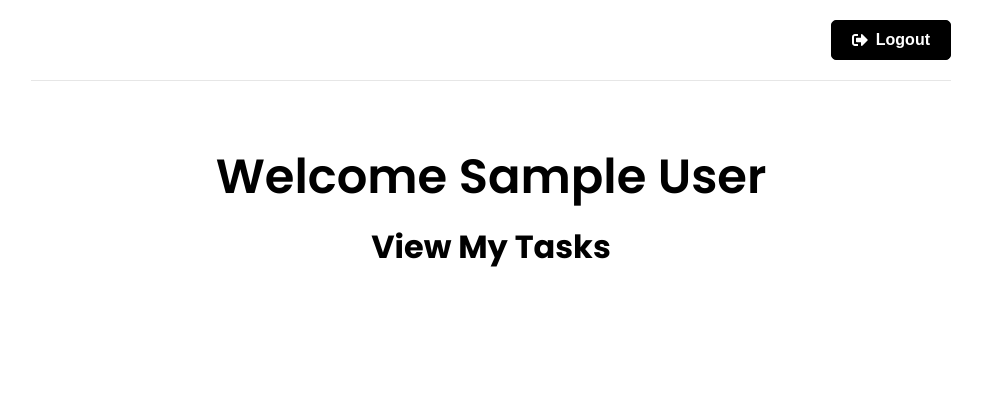
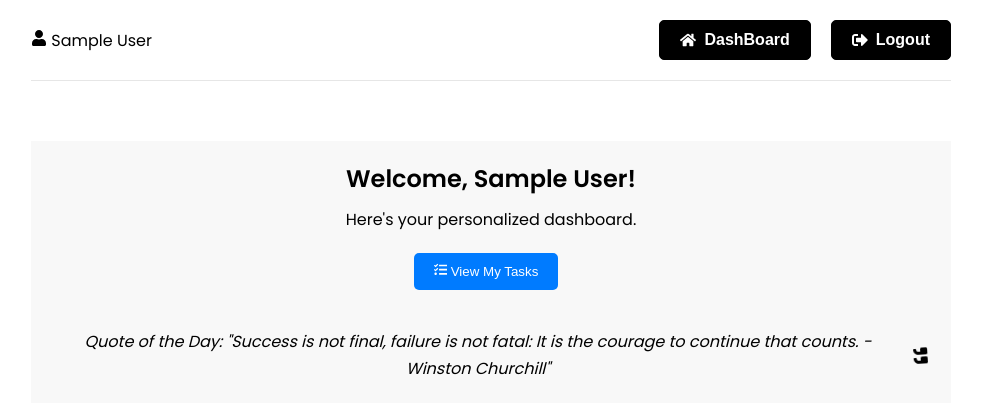
Before and after one commit to ZOHANZA/TaskTrackerMern, a React (Create React App) app in the folder frontend/: page / in a window 1280 px wide. Shown: the top 414 px of the page, without its empty margins (149-1131 px from the left). Built offline with nearby package versions, Linux system fonts and the light colour scheme; sample sign-in values are in the browser's storage; what react-dotenv would draw is missing.

Commit message:
Styling and Functionality added

```diff
--- /dev/null
+++ b/frontend/src/components/DeleteModal.jsx
@@ -0,0 +1,27 @@
+import React from "react";
+import { FaTimes } from "react-icons/fa";
+
+const DeleteModal = ({ isOpen, onClose, onConfirm }) => {
+  return (
+    <>
+      {isOpen && (
+        <div className="modal-overlay">
+          <div className="delete-modal">
+            <h2>Confirm Delete</h2>
+            <p>Are you sure you want to delete this task?</p>
+            <div className="button-group">
+              <button className="cancel-button" onClick={onClose}>
+                <FaTimes /> Cancel
+              </button>
+              <button className="confirm-button" onClick={onConfirm}>
+                Confirm
+              </button>
+            </div>
+          </div>
+        </div>
+      )}
+    </>
+  );
+};
+
+export default DeleteModal;
--- a/frontend/src/components/Header.jsx
+++ b/frontend/src/components/Header.jsx
@@ -1,4 +1,4 @@
-import { FaSignInAlt, FaSignOutAlt, FaUser } from "react-icons/fa";
+import { FaSignInAlt, FaSignOutAlt, FaUser, FaHome } from "react-icons/fa";
 import { Link, useNavigate } from "react-router-dom";
 import { useSelector, useDispatch } from "react-redux";
 import { logout, reset } from "../features/auth/authSlice";
@@ -14,16 +14,30 @@ function Header() {
     navigate("/");
   };
 
+  const onReturn = () => {
+     navigate("/");
+  };
+
   return (
     <header className="header">
-      <div className="logo"></div>
+      <div className="logo">
+      <FaUser />   {user && user.name}
+      </div>
       <ul>
         {user ? (
+        <>
+        <li>
+          <button className="btn" onClick={onReturn}>
+            <FaHome /> DashBoard
+          </button>
+        </li>
           <li>
             <button className="btn" onClick={onLogout}>
               <FaSignOutAlt /> Logout
             </button>
           </li>
+          </>
+
         ) : (
           <>
             <li>
--- a/frontend/src/components/Task.jsx
+++ b/frontend/src/components/Task.jsx
@@ -1,10 +1,12 @@
 import React from "react";
-import { FaTimes } from "react-icons/fa";
+import { FaTimes,FaPencilAlt } from "react-icons/fa";
 import { Link  } from "react-router-dom";
 import PropTypes from "prop-types";
 import { useState, useEffect } from 'react';
 import { useDispatch } from 'react-redux';
 import { updateTask } from "../features/tasks/taskSlice";
+
+
 
 const Task = ({ task, onDelete }) => {
   const dispatch = useDispatch();
@@ -34,24 +36,31 @@ const Task = ({ task, onDelete }) => {
 
   return (
     <div className={`task ${task.setReminder ? "reminder" : ""}`}>
-      <h3>
-        {task?.text}
-        <Link to={"/update"} state={{ id: task._id }} className="btn">
-          Update
+      <div className="task-header">
+        <h3>{task?.text}</h3>
+        <div className="task-icons">
+          <Link to={"/update"} state={{ id: task._id }} className="update-icon">
+            <FaPencilAlt />
           </Link>
           <FaTimes
             style={{ color: "red", cursor: "pointer" }}
             onClick={onDelete}
           />
-      </h3>
+        </div>
+      </div>
+      <div className="task-details">
         <p>{task?.timeAndDay}</p>
+        <div className="set-reminder">
           <input
             type="checkbox"
             name="setReminder"
-        checked={checked}
+            checked={task.setReminder}
             onChange={handleCheckboxChange}
+
           />
           <label htmlFor="setReminder">Set reminder</label>
+        </div>
+      </div>
     </div>
   );
 };
--- a/frontend/src/components/TaskUpdateForm.jsx
+++ b/frontend/src/components/TaskUpdateForm.jsx
@@ -25,7 +25,7 @@ function TaskUpdateForm({ id }) {
     }
   }, [task]);
 
-  const onSubmit = (e) => {
+  const onSubmit = (e , showAddTask) => {
     e.preventDefault();
 
     const updatedTaskData = {
@@ -41,6 +41,10 @@ function TaskUpdateForm({ id }) {
     setTimeAndDay("");
     setSetReminder(false);
     navigate("/tasks");
+
+    showAddTask = "false"
+
+
   };
 
   return (
@@ -91,6 +95,7 @@ function TaskUpdateForm({ id }) {
 
 TaskUpdateForm.propTypes = {
   id: PropTypes.string.isRequired,
+  showAddTask: PropTypes.string.isRequired,
 };
 
 export default TaskUpdateForm;
--- a/frontend/src/index.css
+++ b/frontend/src/index.css
@@ -66,6 +66,145 @@ h3 {
   padding: 20px 0;
   border-bottom: 1px solid #e6e6e6;
   margin-bottom: 60px;
+}
+
+.task {
+  display: flex;
+  flex-direction: column;
+  border: 1px solid #ccc;
+  padding: 10px;
+  margin-bottom: 10px;
+}
+
+.task-header {
+  display: flex;
+  justify-content: space-between;
+  align-items: center;
+}
+
+.task-icons {
+  display: flex;
+  align-items: center;
+}
+
+.update-icon {
+  margin-right: 10px;
+}
+
+.task-details {
+  display: flex;
+  flex-direction: column;
+  /* align-items: flex-start; */
+}
+
+.set-reminder {
+  display: flex;
+  align-items: center;
+  margin-top: 5px;
+}
+
+.set-reminder label {
+  margin-left: 5px;
+}
+
+.modal-overlay {
+  position: fixed;
+  top: 0;
+  left: 0;
+  width: 100%;
+  height: 100%;
+  background-color: rgba(0, 0, 0, 0.5);
+  display: flex;
+  justify-content: center;
+  align-items: center;
+}
+
+.delete-modal {
+  background-color: white;
+  border-radius: 5px;
+  padding: 20px;
+  box-shadow: 0px 0px 10px rgba(0, 0, 0, 0.1);
+}
+
+.button-group {
+  display: flex;
+  justify-content: space-between;
+}
+
+.dashboard-container {
+  padding: 20px;
+  background-color: #f8f8f8;
+}
+
+.welcome-section {
+  display: flex;
+  flex-direction: column;
+  align-items: center;
+}
+
+.welcome-message {
+  text-align: center;
+  margin-bottom: 20px;
+}
+
+.action-links {
+  display: flex;
+  gap: 10px;
+}
+
+.view-tasks-btn {
+  padding: 10px 20px;
+  background-color: #007bff;
+  color: white;
+  border: none;
+  border-radius: 5px;
+  cursor: pointer;
+  text-decoration: none;
+}
+
+.quote-container {
+  display: flex;
+  align-items: center;
+}
+
+.quote-text {
+  font-style: italic;
+  margin-right: 10px;
+}
+
+.animated-icon {
+  animation: spin 2s linear infinite;
+}
+
+@keyframes spin {
+  100% {
+    transform: rotate(360deg);
+  }
+}
+
+.view-tasks-btn:hover {
+  background-color: #0056b3;
+}
+.cancel-button,
+.confirm-button {
+  padding: 10px 20px;
+  border: none;
+  border-radius: 5px;
+  cursor: pointer;
+}
+
+.confirm-button {
+  background-color: #ff4f4f;
+  color: white;
+}
+
+.cancel-button {
+  background-color: #f0f0f0;
+}
+
+.cancel-button:hover,
+.confirm-button:hover {
+  opacity: 0.8;
 }
 
 .header ul {
--- a/frontend/src/pages/Dashboard.jsx
+++ b/frontend/src/pages/Dashboard.jsx
@@ -1,44 +1,61 @@
-
-import { useEffect } from 'react';
+import { useEffect, useState } from 'react';
 import { useNavigate } from 'react-router-dom';
-import { useSelector, useDispatch } from 'react-redux';
+import { useSelector } from 'react-redux';
 import { Link } from 'react-router-dom';
-
-
-
+import { FaTasks, FaQuoteLeft } from 'react-icons/fa';
 
 function Dashboard() {
   const navigate = useNavigate();
-  const dispatch = useDispatch();
-
   const { user } = useSelector((state) => state.auth);
-
+  const [quote, setQuote] = useState('');
 
   useEffect(() => {
-
-
     if (!user) {
       navigate('/login');
     }
+  }, [user, navigate]);
 
-
-
-    return () => {
-
-    };
-  }, [user, navigate, dispatch]);
-
-
+  useEffect(() => {
+    const quotes = [
+      "The secret of getting ahead is getting started. - Mark Twain",
+      "The only way to do great work is to love what you do. - Steve Jobs",
+      "Success is not final, failure is not fatal: It is the courage to continue that counts. - Winston Churchill",
+      "Believe you can and you're halfway there. - Theodore Roosevelt",
+      "It always seems impossible until it's done. - Nelson Mandela",
+    ];
+    const randomIndex = Math.floor(Math.random() * quotes.length);
+    setQuote(quotes[randomIndex]);
+  }, []);
 
   return (
-    <>
-      <section className='heading'>
-        <h1>Welcome {user && user.name}</h1>
-        <Link to="/tasks">View My Tasks</Link>
+    <div className="dashboard-container">
+      <section className="welcome-section">
+        <div className="welcome-message">
+          <h1>Welcome, {user && user.name}!</h1>
+          <p>Here's your personalized dashboard.</p>
+
+        </div>
+        <div className="action-links">
+          <Link to="/tasks" className="task-link">
+            <button className="view-tasks-btn">
+              <FaTasks /> View My Tasks
+            </button>
+          </Link>
+          <br />
+          <br />
+          <br />
+        </div>
+        <div className="quote-container">
+            <p className="quote-text">Quote of the Day: "{quote}"</p>
+              <div className="animated-icon">
+
+              <FaQuoteLeft className="icon-spin" />
+            </div>
+          </div>
       </section>
 
-     </>
+    </div>
   );
-}
+};
 
 export default Dashboard;
--- a/frontend/src/pages/TaskView.jsx
+++ b/frontend/src/pages/TaskView.jsx
@@ -6,12 +6,17 @@ import Spinner from "../components/Spinner";
 import Task from "../components/Task";
 import { deleteTask, getTasks, reset } from "../features/tasks/taskSlice";
 import TaskHeader from "../components/TaskHeader";
+import DeleteModal from "../components/DeleteModal";
 
 function TaskView() {
   const navigate = useNavigate();
   const dispatch = useDispatch();
 
+
   const [showAddTask, setShowAddTask] = useState(false);
+  const [showDeleteModal, setShowDeleteModal] = useState(false);
+  const [taskIdToDelete, setTaskIdToDelete] = useState(null);
+
   const { user } = useSelector((state) => state.auth);
   const { tasks, isLoading, isError, message } = useSelector(
     (state) => state.tasks
@@ -33,6 +38,25 @@ function TaskView() {
     };
   }, [user, navigate, isError, message, dispatch]);
 
+const handleDelete = (taskId) => {
+  // Set the taskIdToDelete and show the delete modal
+  setTaskIdToDelete(taskId);
+  setShowDeleteModal(true);
+};
+
+  const confirmDelete = () => {
+
+    dispatch(deleteTask(taskIdToDelete)).then(() => {
+      dispatch(getTasks());
+      setShowDeleteModal(false);
+    });
+  };
+  const cancelDelete = () => {
+
+    setShowDeleteModal(false);
+  };
+
+
   if (isLoading) {
     return <Spinner />;
   }
@@ -51,13 +75,19 @@ function TaskView() {
             <Task
               key={task._id}
               task={task}
-              onDelete={() => dispatch(deleteTask(task._id))}
+              onDelete={() =>  handleDelete(task._id)}
             />
           ))}
         </>
       ) : (
         <p>No tasks found.</p>
       )}
+      <DeleteModal
+        isOpen={showDeleteModal}
+        onClose={cancelDelete}
+        onConfirm={confirmDelete}
+      />
+
     </div>
   );
 }
```
Also changed, not shown: 1 other file (tests, documents, lock files or other folders). Lines whose indentation alone changed are shown as unchanged.
